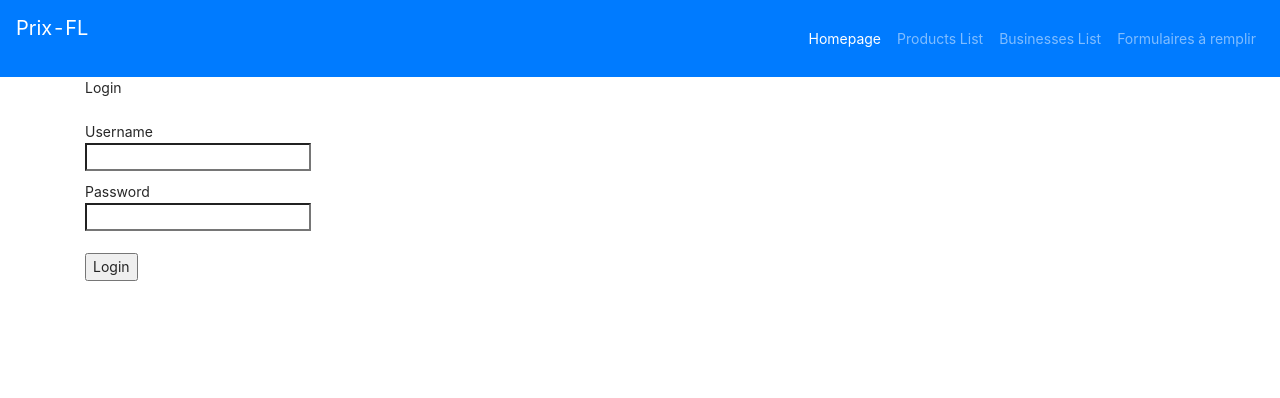
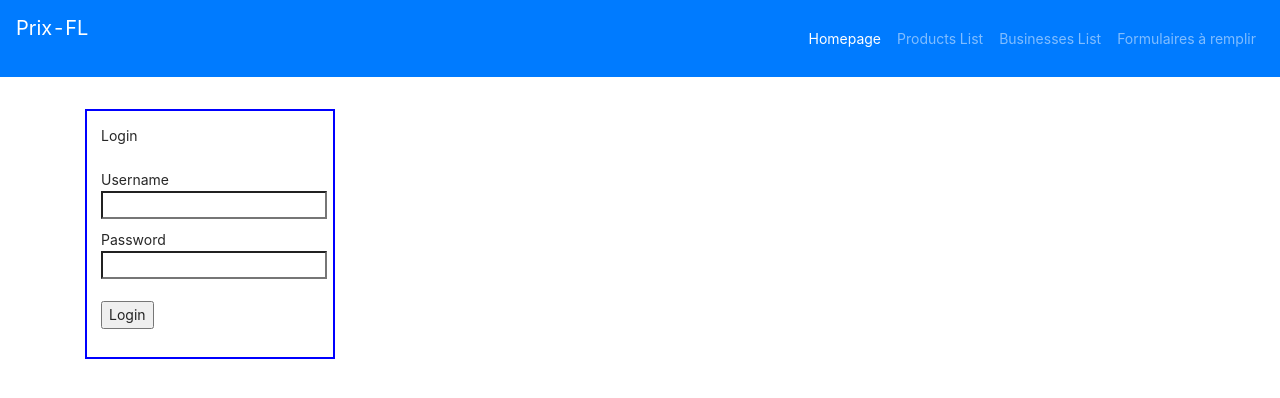
Before and after one commit to xp380/prix-fl, a React (Create React App) app in the folder front/: page /login in a window 1280 px wide. Shown: the top 398 px of the page. Built offline with nearby package versions, Linux system fonts and the light colour scheme.

Commit message:
correct enter and form

```diff
--- a/front/src/components/create.product.js
+++ b/front/src/components/create.product.js
@@ -164,7 +164,7 @@ export default class CreateUser extends Component {
                             <option value="Pays tiers">Pays tiers</option>
                             <option value="Equateur">Equateur</option>
                             <option value="Côte d'ivoire">Côte d'ivoire</option>
-
+                            <option value=""></option>
                         </select>
                     </div>
                     <div className="form-group">
--- a/front/src/components/home.js
+++ b/front/src/components/home.js
@@ -1,5 +1,6 @@
 import React from 'react'
 import { removeUserSession } from '../utils/common';
+import { Descriptions } from 'antd'
 
 export default function home(props) {
 
@@ -9,7 +10,15 @@ export default function home(props) {
     }
     return (
         <>
-            <input type="button" onClick={handleLogout} value="Logout" />
+     <input type="button" onClick={handleLogout} value="Logout" />
+  <Descriptions title="Products Info" style={{ padding: '1em', border: '2px solid black', marginTop: '2rem', width: '750px', height: '250px' }}>
+    <Descriptions.Item label="Carrefour"></Descriptions.Item>
+    <Descriptions.Item label="System U"></Descriptions.Item>
+    <Descriptions.Item label="Intermarché"></Descriptions.Item>
+    <Descriptions.Item label="Auchan"></Descriptions.Item>
+    <Descriptions.Item label="Franprix"></Descriptions.Item>
+    <Descriptions.Item label="Monoprix"></Descriptions.Item>
+  </Descriptions>
         </>
     )
 }
--- a/front/src/components/login.js
+++ b/front/src/components/login.js
@@ -28,6 +28,7 @@ function Login(props) {
 
     return (
         <div>
+            <form onSubmit={handleLogin} style={{ padding: '1em', border: '2px solid blue', marginTop: '2rem', width: '250px', height: '250px' }}>
             Login<br /><br />
             <div>
                 Username<br />
@@ -38,7 +39,8 @@ function Login(props) {
                 <input type="password" {...password} autoComplete="new-password" />
             </div>
             {error && <><small style={{ color: 'red' }}>{error}</small><br /></>}<br />
-            <input type="submit" value={loading ? 'Loading...' : 'Login'} onClick={handleLogin} disabled={loading} /><br />
+            <input type="submit" value={loading ? 'Loading...' : 'Login'}  disabled={loading} /><br />
+            </form>
         </div>
     );
 }
```
